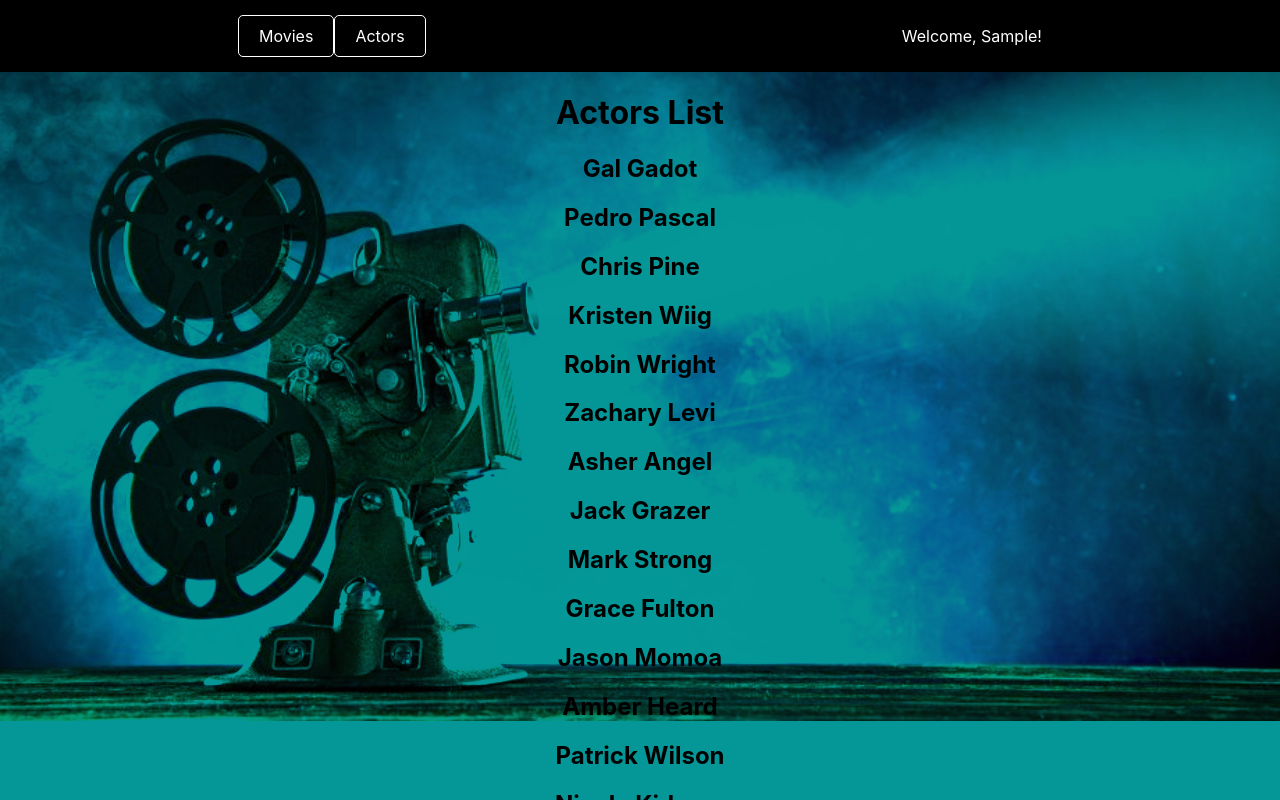
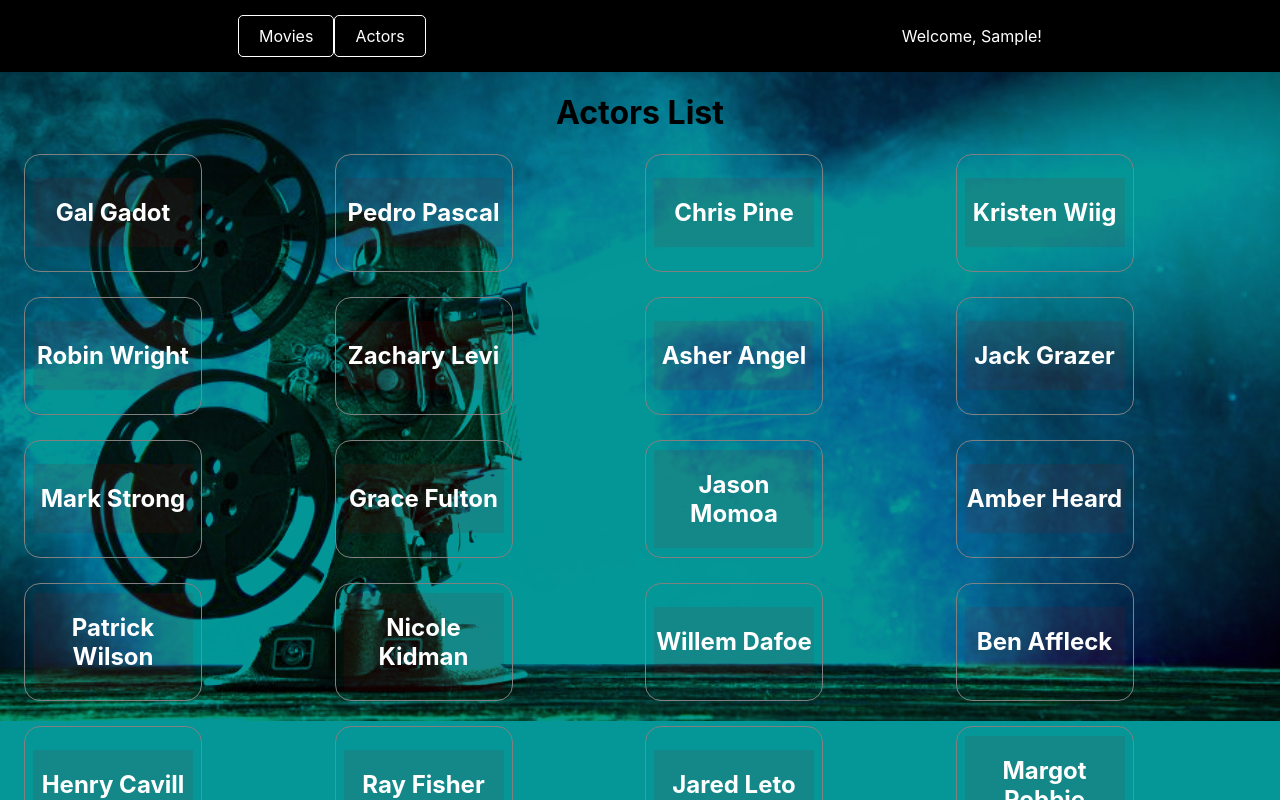
Before and after one commit to avilla13/React-Movies, a React (Create React App) app: page /actors in a window 1280 px wide. Both pictures are taken after typing "Sample" into the empty fields and a click on the button "Sign In". Shown: the top 800 px of the page. Built offline with nearby package versions, Linux system fonts and the light colour scheme.

Commit message:
Add ActorCard.css and ActorsListPage.css for styling

```diff
--- /dev/null
+++ b/src/components/ActorCard/ActorCard.css
@@ -0,0 +1,21 @@
+.actor-card {
+    display: flex;
+    flex-direction: column;
+    color: white;
+    max-width: 20vmin;
+    height: 100px;
+    justify-content: center;
+    align-items: center;
+    padding: 8px;
+    background-size: cover;
+    background-position: center top;
+    background-repeat: no-repeat;
+    margin-bottom: 15px;
+    border: 1px solid gray;
+    border-radius: 2vmin;
+    text-transform: none;
+}
+.actor-info {
+    width: -webkit-fill-available;
+    background-color: rgba(160, 3, 3, 0.1);
+}
--- a/src/components/ActorCard/ActorCard.jsx
+++ b/src/components/ActorCard/ActorCard.jsx
@@ -1,5 +1,5 @@
 import { Link } from "react-router-dom";
-// import './ActorCard.css';
+import './ActorCard.css';
 
 export default function ActorCard({actor}) {
 
--- /dev/null
+++ b/src/pages/ActorsListPage/ActorsListPage.css
@@ -0,0 +1,8 @@
+.actors-grid {
+    display: grid;
+    grid-template-columns: repeat(4, 1fr);
+    gap: 10px;
+    margin-left: 3vmin;
+    margin-right: 3vmin;
+
+}
--- a/src/pages/ActorsListPage/ActorsListPage.jsx
+++ b/src/pages/ActorsListPage/ActorsListPage.jsx
@@ -1,4 +1,5 @@
 import ActorCard from '../../components/ActorCard/ActorCard';
+import './ActorsListPage.css';
 
 export default function ActorsListPage({ movies }) {
   const tempCastArray = [];
@@ -14,7 +15,7 @@ export default function ActorsListPage({ movies }) {
   return (
     <main>
       <h1>Actors List</h1>
-      <div className="cast-grid">
+      <div className="actors-grid">
         {actors.map((actor, idx) => (
         <ActorCard key={idx} actor={actor} />
         ))}
--- a/src/pages/MoviesListPage/MoviesListPage.css
+++ b/src/pages/MoviesListPage/MoviesListPage.css
@@ -3,5 +3,4 @@
     grid-template-columns: repeat(3, 1fr);
     gap: 20px;
     margin: 0 3vmin;
-
 }
```
